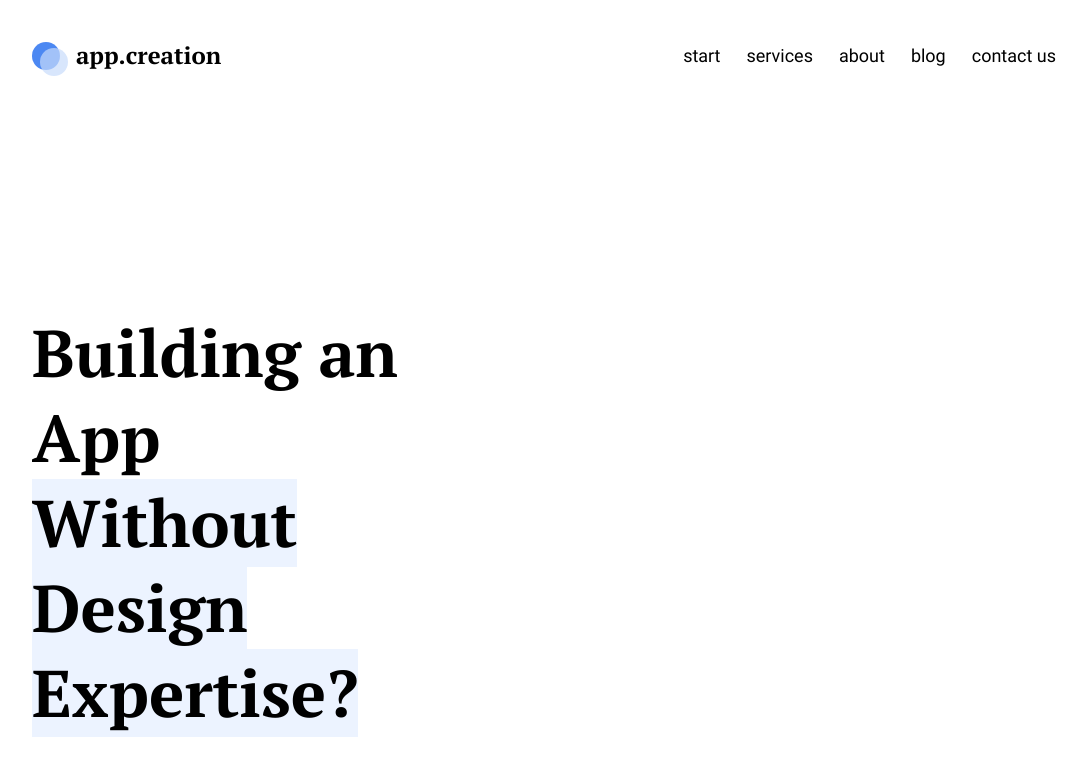
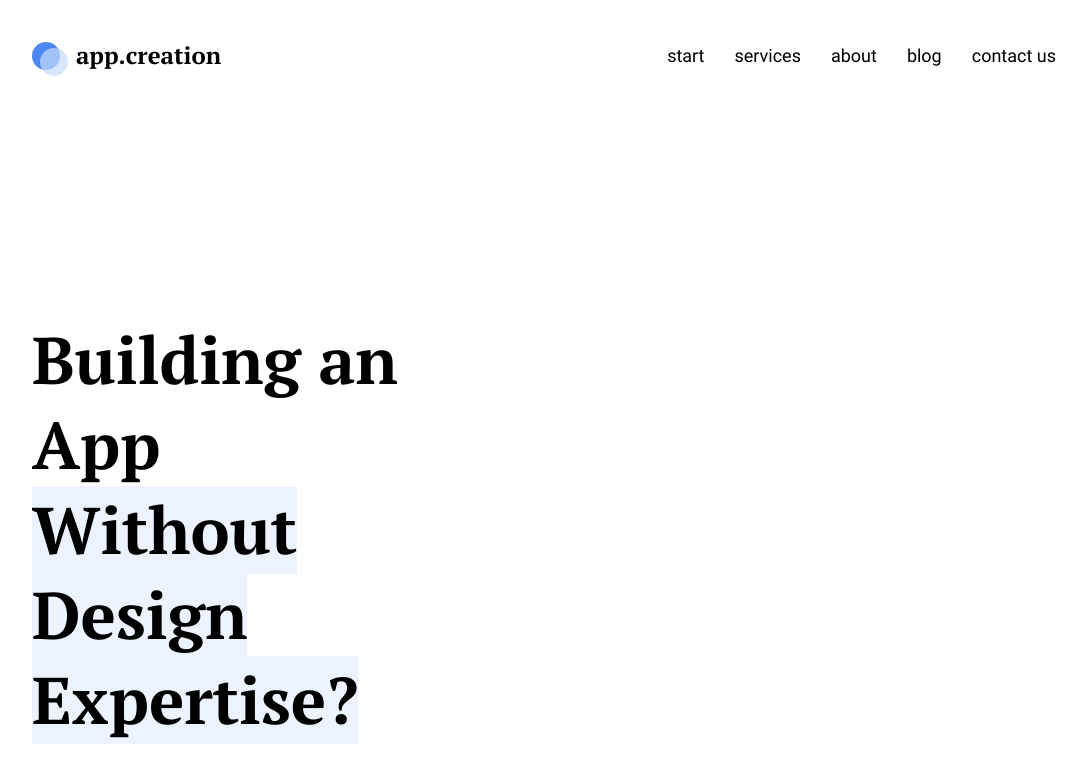
Before and after one commit to WebHeroSchool/JerikhoMB, a plain HTML site: page index.html in a window 1280 px wide. Shown: the top 773 px of the page, without its empty margins (96-1182 px from the left). Drawn offline with Linux system fonts and the light colour scheme.

Commit message:
Доработка по разрешению 1920

```diff
--- a/style.css
+++ b/style.css
@@ -13,7 +13,7 @@ body{
 .header {
   display: flex;
   justify-content: space-between;
-  margin-bottom: 200px;
+  margin-bottom: 207px;
 }
 .logo {
   position: relative;
@@ -45,7 +45,7 @@ body{
   }
 .menu__item {
   position: relative;
-  margin-right: 26px;
+  margin-right: 30px;
   font: 500 18px/21px Roboto; arial, helvetica, sans-serif;
   color: #000;
   text-decoration: none;
```
